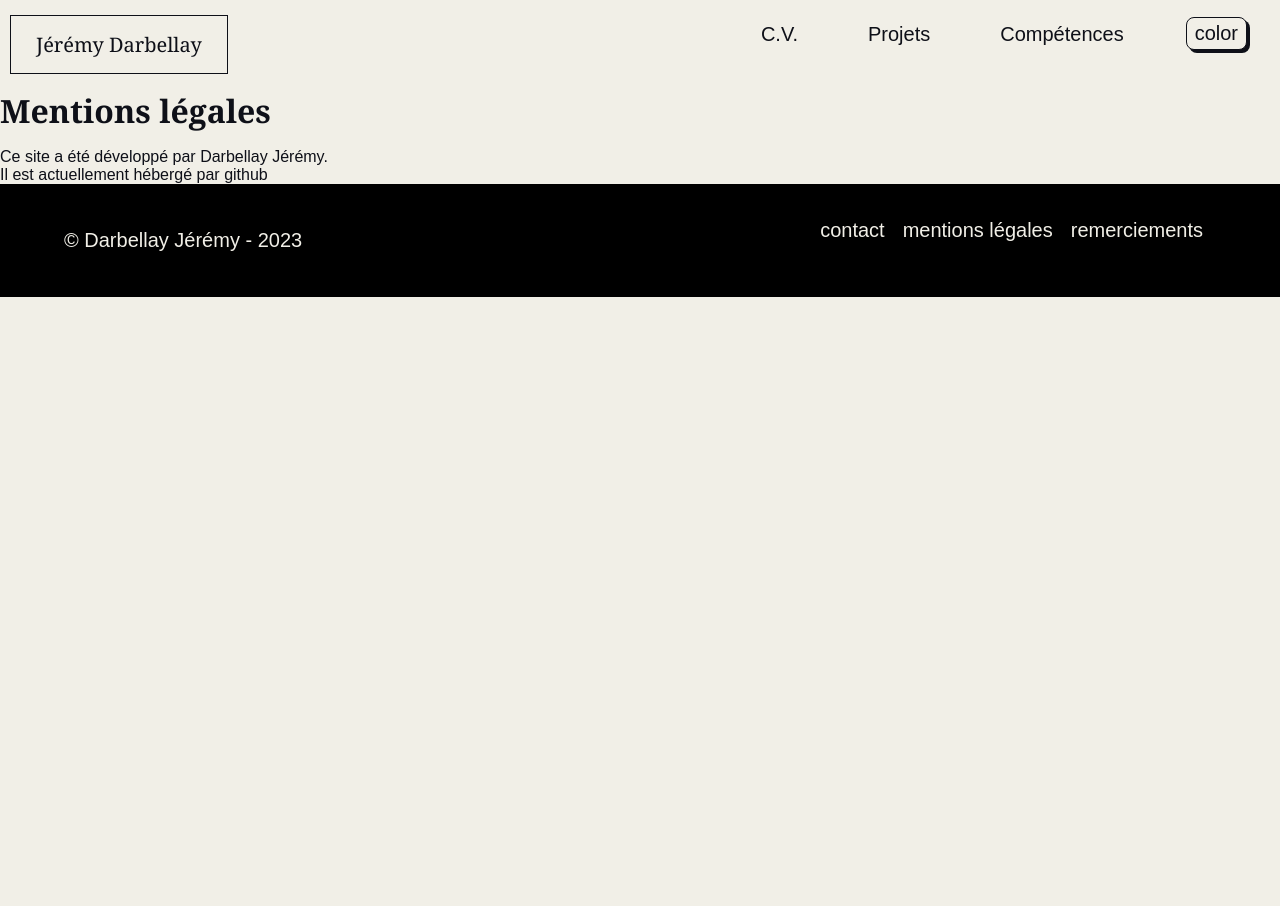
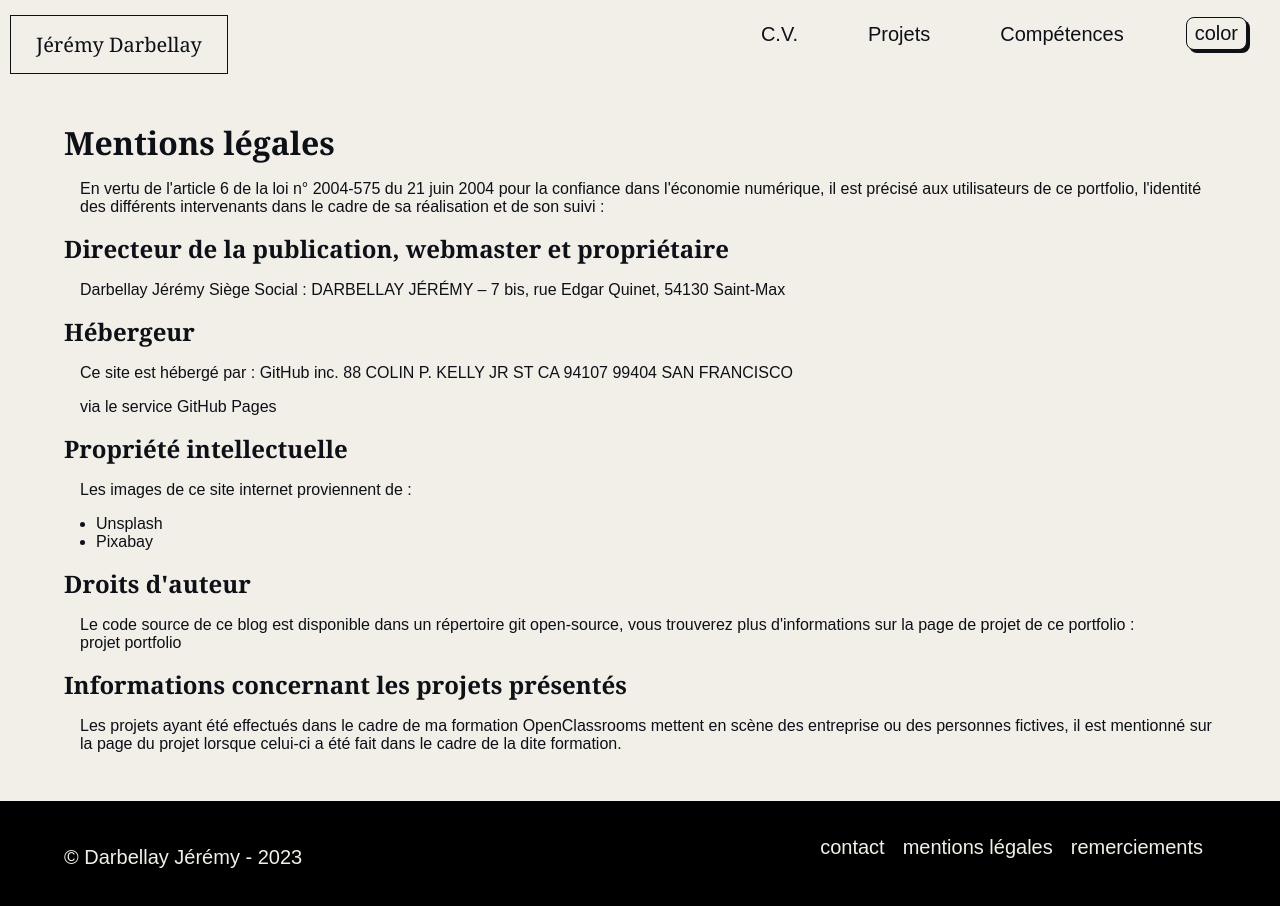
Before and after one commit to JeremyDarbellay/projet_8_openclassrooms, a Next.js app: page /legal_terms in a window 1280 px wide. Shown: the top 906 px of the page. Before the commit the page ends 800 px from the top, so only its background shows below. Built offline with nearby package versions, Linux system fonts and the light colour scheme.

Commit message:
progression sur les pages mdx (contenu)

```diff
--- a/src/pages/legal_terms/index.mdx
+++ b/src/pages/legal_terms/index.mdx
@@ -1,4 +1,36 @@
+export default function Layout({children}) {
+  return <div className="mdx">{children}</div>;
+}
+
 # Mentions légales
 
-Ce site a été développé par Darbellay Jérémy.<br />
-Il est actuellement hébergé par github
+En vertu de l'article 6 de la loi n° 2004-575 du 21 juin 2004 pour la confiance dans l'économie numérique, il est précisé aux utilisateurs de ce portfolio, l'identité des différents intervenants dans le cadre de sa réalisation et de son suivi :
+
+## Directeur de la publication, webmaster et propriétaire
+
+Darbellay Jérémy
+Siège Social : DARBELLAY JÉRÉMY – 7 bis, rue Edgar Quinet, 54130 Saint-Max
+
+## Hébergeur
+
+Ce site est hébergé par :
+GitHub inc.
+88 COLIN P. KELLY JR ST CA 94107 99404 SAN FRANCISCO
+
+via le service [GitHub Pages](https://pages.github.com/)
+
+## Propriété intellectuelle
+
+Les images de ce site internet proviennent de :
+
+- [Unsplash](https://unsplash.com)
+- [Pixabay](https://pixabay.com/)
+
+## Droits d'auteur
+
+Le code source de ce blog est disponible dans un répertoire git open-source, vous trouverez plus d'informations sur la page de projet de ce portfolio :<br />
+[projet portfolio](/projets/portofolio)<br />
+
+## Informations concernant les projets présentés
+
+Les projets ayant été effectués dans le cadre de ma formation OpenClassrooms mettent en scène des entreprise ou des personnes fictives, il est mentionné sur la page du projet lorsque celui-ci a été fait dans le cadre de la dite formation.
--- a/src/pages/projets/Kasa.mdx
+++ b/src/pages/projets/Kasa.mdx
@@ -1,5 +1,9 @@
 export const meta = {
-    name: 'Kasa'
+    name: 'Kasa',
+    description: `Construction d'une plateforme web de location d'appartements entre particuliers afin d'effectuer la migration de ASP.NET vers une stack javascript basée sur Node et React. Ce projet ne contiendra que la partie Front-End avec React et React-Router, sans autres dépendances.`,
+    cover: '',
+    tags: 'React, ReactRouter, Tests',
+    sources: 'https://github.com/JeremyDarbellay/projet_6_openclassrooms'
 }
 
 # Coucou kasa
--- a/src/pages/projets/Nina.mdx
+++ /dev/null
@@ -1,5 +0,0 @@
-export const meta = {
-    name: 'Nina'
-}
-
-# Coucou Nina
```
Also changed, not shown: src/pages/404.js (+1 -9 lines), src/pages/projets/NinaCarducci.mdx (added, +9 -0 lines), src/pages/projets/Portfolio.mdx (added, +7 -0 lines), src/pages/remerciements/index.mdx (+13 -1 lines).
